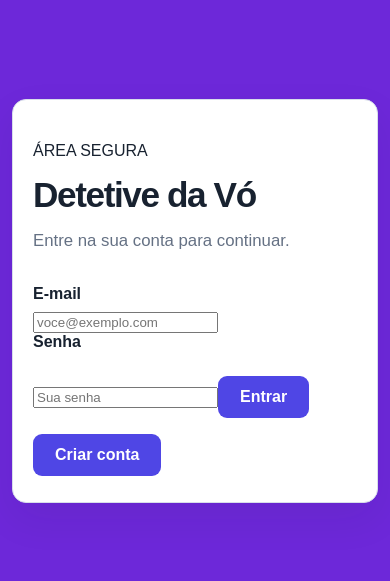
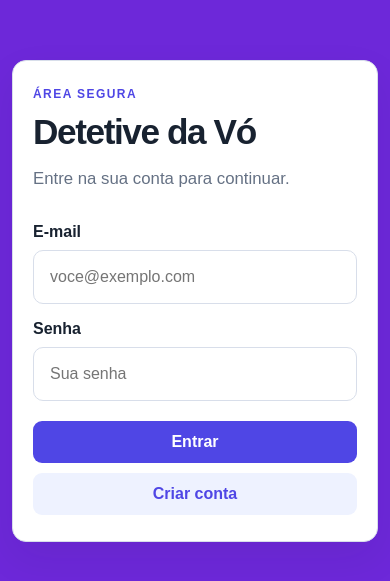
Before and after one commit to murilosilverio78/aulabuilder, a Next.js app: page /login in a window 390 px wide. Shown: the part 121-702 px from the top of the page. Built offline with nearby package versions, Linux system fonts and the light colour scheme.

Commit message:
Estilizar login, conta e botão de sair

```diff
--- a/app/globals.css
+++ b/app/globals.css
@@ -10,27 +10,15 @@
   --raio: 14px;
 }
 
-* {
-  box-sizing: border-box;
-}
-
-html,
-body {
-  min-height: 100%;
-}
-
+* { box-sizing: border-box; }
+html, body { min-height: 100%; }
 body {
   margin: 0;
   background: var(--cor-fundo);
   color: var(--cor-texto);
   font-family: Arial, Helvetica, sans-serif;
 }
-
-button,
-textarea {
-  font: inherit;
-}
-
+button, textarea, input { font: inherit; }
 .pagina {
   min-height: 100vh;
   display: flex;
@@ -38,7 +26,6 @@ textarea {
   justify-content: center;
   padding: 40px 20px;
 }
-
 .painel {
   width: 100%;
   max-width: 760px;
@@ -48,45 +35,34 @@ textarea {
   border-radius: var(--raio);
   box-shadow: 0 16px 40px rgb(24 34 48 / 7%);
 }
-
 h1 {
   margin: 0;
   font-size: clamp(2.2rem, 6vw, 3.5rem);
   line-height: 1.1;
   letter-spacing: -0.04em;
 }
-
 .subtitulo {
   margin: 14px 0 30px;
   color: var(--cor-secundaria);
   font-size: 1.05rem;
   line-height: 1.6;
 }
-
-.rotulo {
-  display: block;
-  margin-bottom: 9px;
-  font-weight: 700;
-}
-
-textarea {
+.rotulo { display: block; margin: 16px 0 9px; font-weight: 700; }
+textarea, .form-login input {
   display: block;
   width: 100%;
-  min-height: 160px;
   padding: 14px 16px;
   color: var(--cor-texto);
   background: #fff;
   border: 1px solid var(--cor-borda);
   border-radius: 10px;
-  resize: vertical;
   line-height: 1.5;
 }
-
-textarea:focus {
+textarea { min-height: 160px; resize: vertical; }
+textarea:focus, .form-login input:focus {
   outline: 3px solid rgb(79 70 229 / 18%);
   border-color: var(--cor-destaque);
 }
-
 button {
   margin-top: 16px;
   padding: 12px 22px;
@@ -98,45 +74,45 @@ button {
   cursor: pointer;
   transition: background 150ms ease, transform 150ms ease;
 }
-
-button:hover {
-  background: var(--cor-destaque-hover);
-}
-
-button:active {
-  transform: translateY(1px);
-}
-
-.area-resposta {
-  margin-top: 32px;
-  padding-top: 24px;
-  border-top: 1px solid var(--cor-borda);
-}
-
-.area-resposta h2 {
-  margin: 0 0 12px;
-  font-size: 1.15rem;
-}
-
-.vazio,
-.texto-resposta {
+button:hover { background: var(--cor-destaque-hover); }
+button:active { transform: translateY(1px); }
+button:disabled { opacity: .65; cursor: wait; }
+.area-resposta { margin-top: 32px; padding-top: 24px; border-top: 1px solid var(--cor-borda); }
+.area-resposta h2 { margin: 0 0 12px; font-size: 1.15rem; }
+.vazio, .texto-resposta {
   margin: 0;
   color: var(--cor-secundaria);
   line-height: 1.65;
   overflow-wrap: anywhere;
 }
-
-.texto-resposta {
-  color: var(--cor-texto);
-  white-space: pre-wrap;
+.texto-resposta { color: var(--cor-texto); white-space: pre-wrap; }
+.topo-conta {
+  display: flex;
+  align-items: center;
+  justify-content: flex-end;
+  gap: 16px;
+  padding: 12px 24px;
+  color: #fff;
+  background: rgb(36 12 78 / 30%);
+  overflow-wrap: anywhere;
 }
-
+.topo-conta strong { font-weight: 700; }
+.acoes-conta { display: flex; align-items: center; gap: 10px; }
+.botao-sair { margin: 0; padding: 9px 16px; background: #fff; color: #4c1d95; }
+.botao-sair:hover { background: #ede9fe; }
+.erro-sair { font-size: .85rem; }
+.pagina-login { min-height: 100vh; }
+.painel-login { max-width: 480px; }
+.etiqueta { margin: 0 0 12px; color: var(--cor-destaque); font-size: .75rem; font-weight: 800; letter-spacing: .12em; }
+.form-login input { margin-bottom: 4px; }
+.form-login button { width: 100%; }
+.form-login .botao-secundario { margin-top: 10px; color: var(--cor-destaque); background: #eef2ff; }
+.form-login .botao-secundario:hover { background: #e0e7ff; }
+.mensagem { margin: 16px 0 0; padding: 12px; border-radius: 8px; font-size: .92rem; line-height: 1.5; }
+.mensagem-erro { color: #991b1b; background: #fef2f2; border: 1px solid #fecaca; }
+.mensagem-sucesso { color: #166534; background: #f0fdf4; border: 1px solid #bbf7d0; }
 @media (max-width: 600px) {
-  .painel {
-    padding: 26px 20px;
-  }
-
-  .pagina {
-    padding: 20px 12px;
-  }
+  .painel { padding: 26px 20px; }
+  .pagina { padding: 20px 12px; }
+  .topo-conta { align-items: flex-start; flex-direction: column; padding: 14px; gap: 8px; }
 }
```
